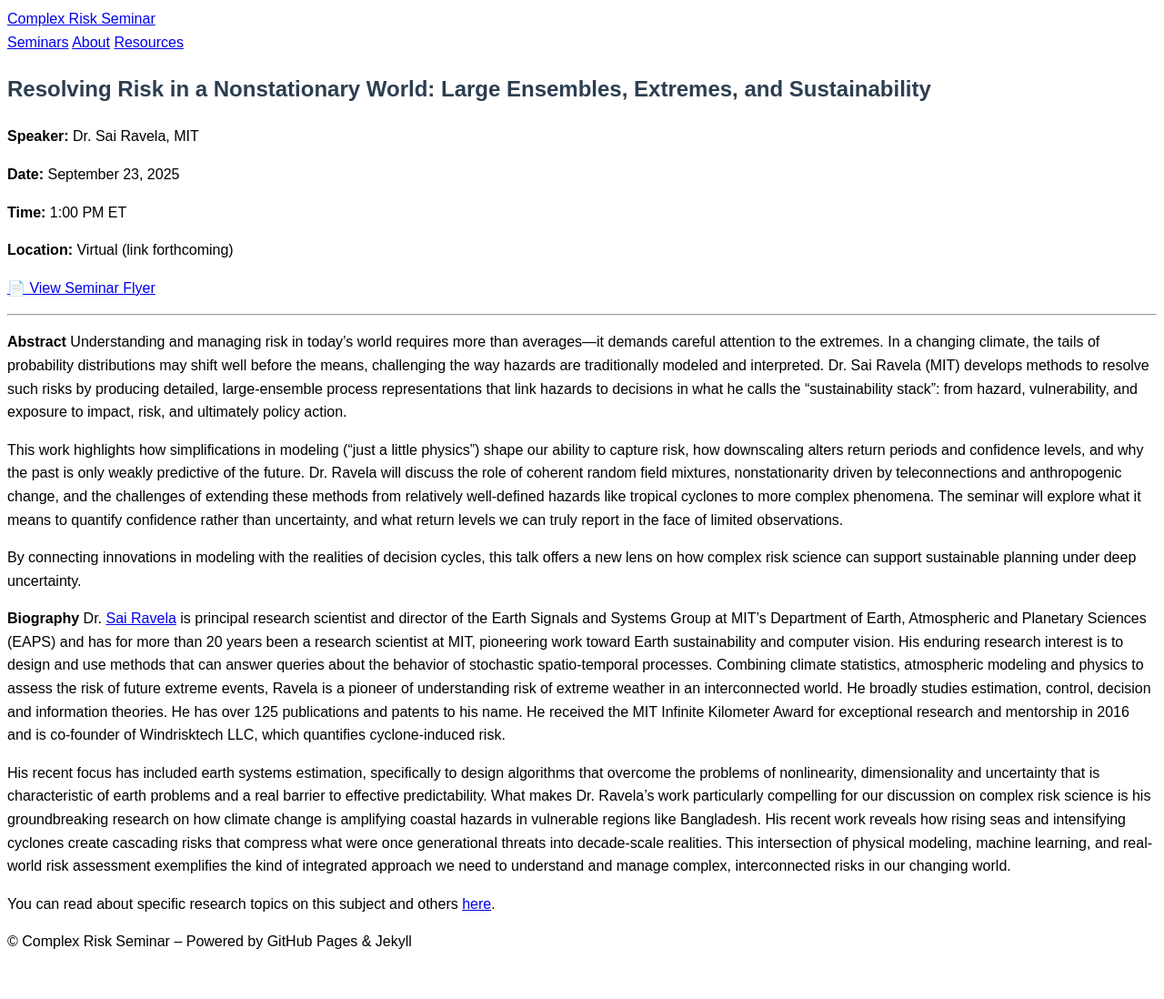
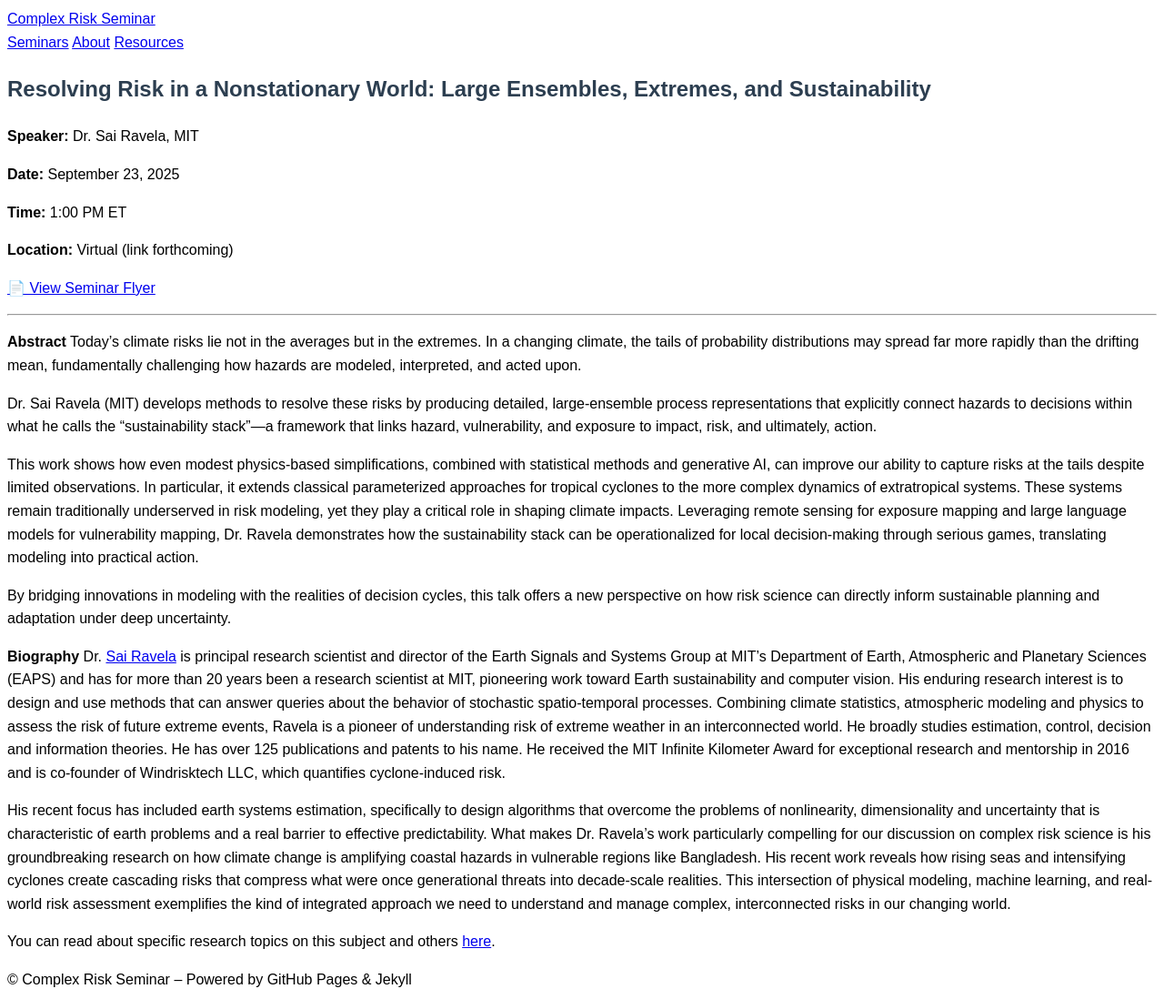
Before and after one commit to rmcgranaghan/complex-risk-science-seminars, a Jekyll site: the page built from _seminars/ravela.md, in a window 1280 px wide. Shown: the whole page at 91% size. Built offline with Jekyll 4.4.1, drawn with Linux system fonts in a browser that asks for light colours; before the commit the page ends 1056 px from its top, so only the background shows below that.

Commit message:
Update ravela.md

```diff
--- a/_seminars/ravela.md
+++ b/_seminars/ravela.md
@@ -9,11 +9,13 @@ flyer: "/assets/Ravela_ComplexRiskFlyer.pdf"
 ---
 
 **Abstract**
-Understanding and managing risk in today’s world requires more than averages—it demands careful attention to the extremes. In a changing climate, the tails of probability distributions may shift well before the means, challenging the way hazards are traditionally modeled and interpreted. Dr. Sai Ravela (MIT) develops methods to resolve such risks by producing detailed, large-ensemble process representations that link hazards to decisions in what he calls the “sustainability stack”: from hazard, vulnerability, and exposure to impact, risk, and ultimately policy action.
+Today’s climate risks lie not in the averages but in the extremes. In a changing climate, the tails of probability distributions may spread far more rapidly than the drifting mean, fundamentally challenging how hazards are modeled, interpreted, and acted upon.
 
-This work highlights how simplifications in modeling (“just a little physics”) shape our ability to capture risk, how downscaling alters return periods and confidence levels, and why the past is only weakly predictive of the future. Dr. Ravela will discuss the role of coherent random field mixtures, nonstationarity driven by teleconnections and anthropogenic change, and the challenges of extending these methods from relatively well-defined hazards like tropical cyclones to more complex phenomena. The seminar will explore what it means to quantify confidence rather than uncertainty, and what return levels we can truly report in the face of limited observations.
+Dr. Sai Ravela (MIT) develops methods to resolve these risks by producing detailed, large-ensemble process representations that explicitly connect hazards to decisions within what he calls the “sustainability stack”—a framework that links hazard, vulnerability, and exposure to impact, risk, and ultimately, action.
 
-By connecting innovations in modeling with the realities of decision cycles, this talk offers a new lens on how complex risk science can support sustainable planning under deep uncertainty.
+This work shows how even modest physics-based simplifications, combined with statistical methods and generative AI, can improve our ability to capture risks at the tails despite limited observations. In particular, it extends classical parameterized approaches for tropical cyclones to the more complex dynamics of extratropical systems. These systems remain traditionally underserved in risk modeling, yet they play a critical role in shaping climate impacts. Leveraging remote sensing for exposure mapping and large language models for vulnerability mapping, Dr. Ravela demonstrates how the sustainability stack can be operationalized for local decision-making through serious games, translating modeling into practical action.
+
+By bridging innovations in modeling with the realities of decision cycles, this talk offers a new perspective on how risk science can directly inform sustainable planning and adaptation under deep uncertainty.
 
 **Biography**
 Dr. [Sai Ravela]([url](https://essg.mit.edu/)) is principal research scientist and director of the Earth Signals and Systems Group at MIT’s Department of Earth, Atmospheric and Planetary Sciences (EAPS) and has for more than 20 years been a research scientist at MIT, pioneering work toward Earth sustainability and computer vision. His enduring research interest is to design and use methods that can answer queries about the behavior of stochastic spatio-temporal processes. Combining climate statistics, atmospheric modeling and physics to assess the risk of future extreme events, Ravela is a pioneer of understanding risk of extreme weather in an interconnected world. He broadly studies estimation, control, decision and information theories. He has over 125 publications and patents to his name. He received the MIT Infinite Kilometer Award for exceptional research and mentorship in 2016 and is co-founder of Windrisktech LLC, which quantifies cyclone-induced risk.
```
